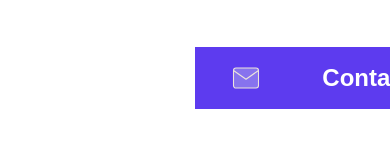
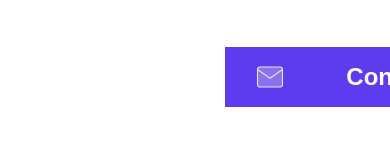
Before and after one commit to AgustinCor/Progect, a plain HTML site: page index.html in a window 390 px wide. Shown: the part 703-844 px from the top of the page. Drawn offline with Linux system fonts and the light colour scheme.

Commit message:
poner nuevos

```diff
--- a/style.css
+++ b/style.css
@@ -8,6 +8,10 @@
     --seventh-color:#f9f5f2;
 }
 
+html{
+    box-sizing: border-box;
+}
+
 body{
     font-family: 'Montserrat',cursive;
     font-size: 18px;
@@ -15,7 +19,7 @@ body{
 
 @media (max-width:400px){
     body{
-        max-width: 100vw;
+        max-width:100vh;
         margin: 0 200px;
     }
 }
@@ -58,6 +62,9 @@ header nav a{
 }
 .header-content-text{
     margin:0 40px;
+    display: flex;
+    flex-direction: column;
+    justify-content: center;
 }
 
 .header-img1{
@@ -131,6 +138,9 @@ header p{
         left:100px;
     }
 
+    button{
+        position: relative;
+    }
 }
 
 .header-icons{
@@ -154,6 +164,7 @@ header button{
   justify-content: center;
   align-items:center;
   margin: 50px 0;
+  margin-left: 30px;
   width: 350px;
   height: 60px;
   background-color:var(--second-color);
```
Also changed, not shown: 1 other file.
